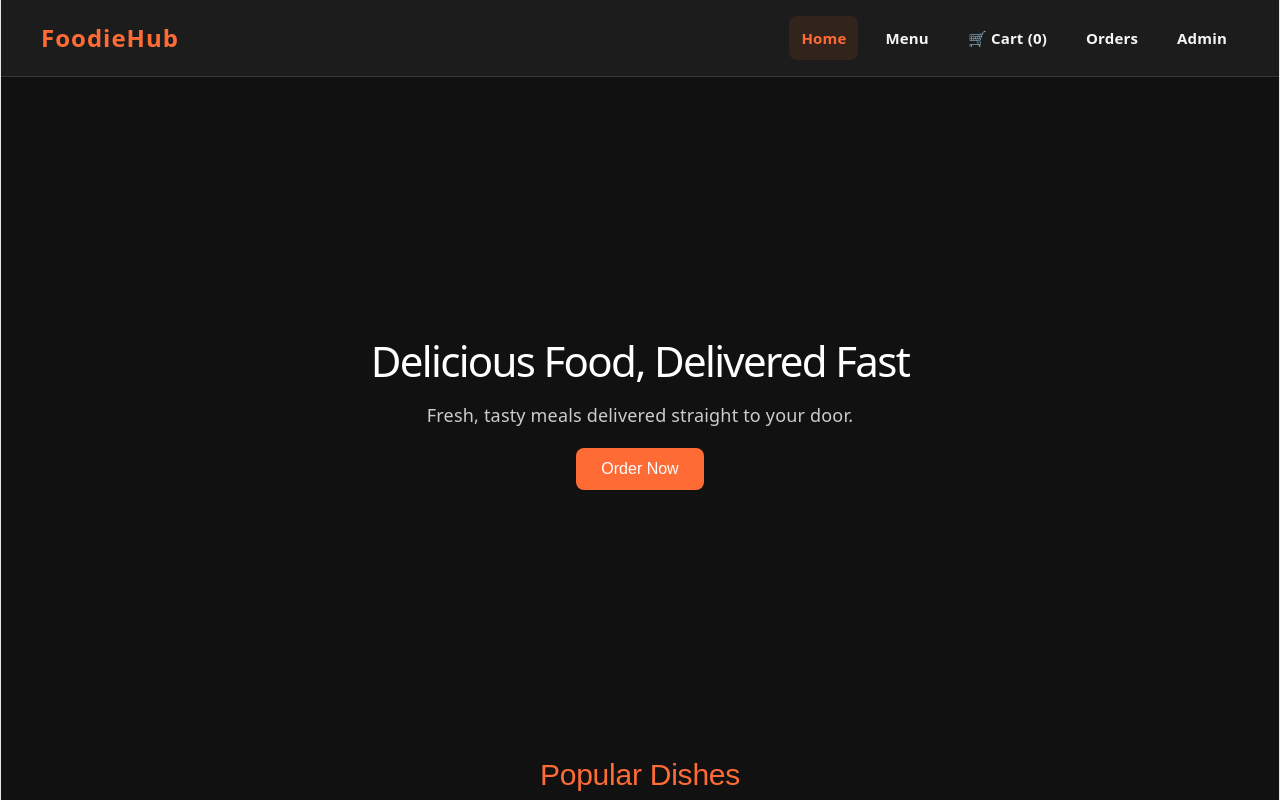
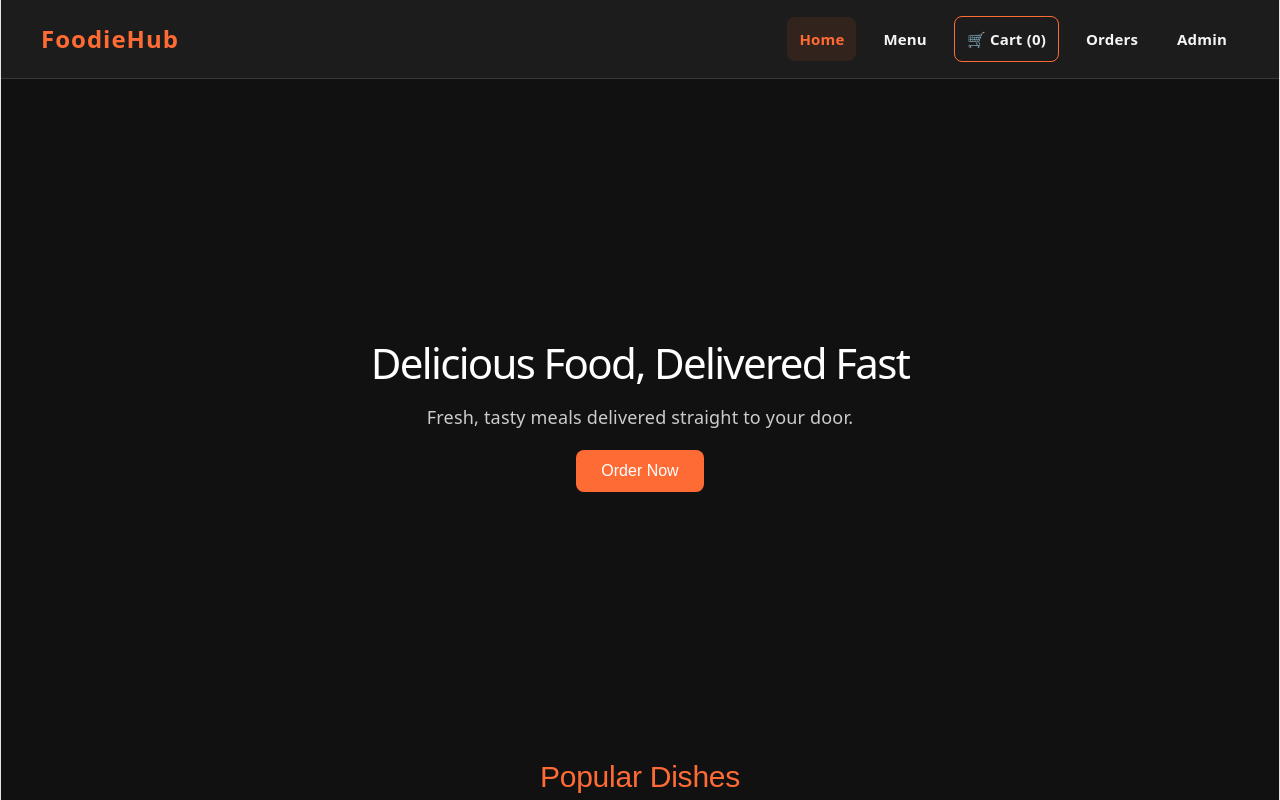
Before and after one commit to Somoo-raj/FoodieHub, a React (Vite) app: page / in a window 1280 px wide. Shown: the top 800 px of the page. Built offline with nearby package versions, Linux system fonts and the light colour scheme; no server answers.

Commit message:
feat: add active class to Cart link for improved styling

```diff
--- a/src/components/Navbar.css
+++ b/src/components/Navbar.css
@@ -44,6 +44,10 @@
   flex-wrap: wrap;
 }
 
+.cart-link {
+  border: 1px solid #ff6b35;
+}
+
 @media (max-width: 600px) {
   .nav {
     justify-content: center;
--- a/src/components/Navbar.jsx
+++ b/src/components/Navbar.jsx
@@ -13,7 +13,7 @@ function Navbar() {
             <div className="nav-links">
                 <NavLink to="/">Home</NavLink>
                 <NavLink to="/menu">Menu</NavLink>
-                <NavLink to="/cart">🛒 Cart ({cart.reduce((total, item) => total + item.quantity, 0)})</NavLink>
+                <NavLink to="/cart" className={({ isActive }) => isActive ? "active cart-link" : "cart-link"}>🛒 Cart ({cart.reduce((total, item) => total + item.quantity, 0)})</NavLink>
                 <NavLink to="/orders">Orders</NavLink>
                 <NavLink to="/admin">Admin</NavLink>
             </div>
```
